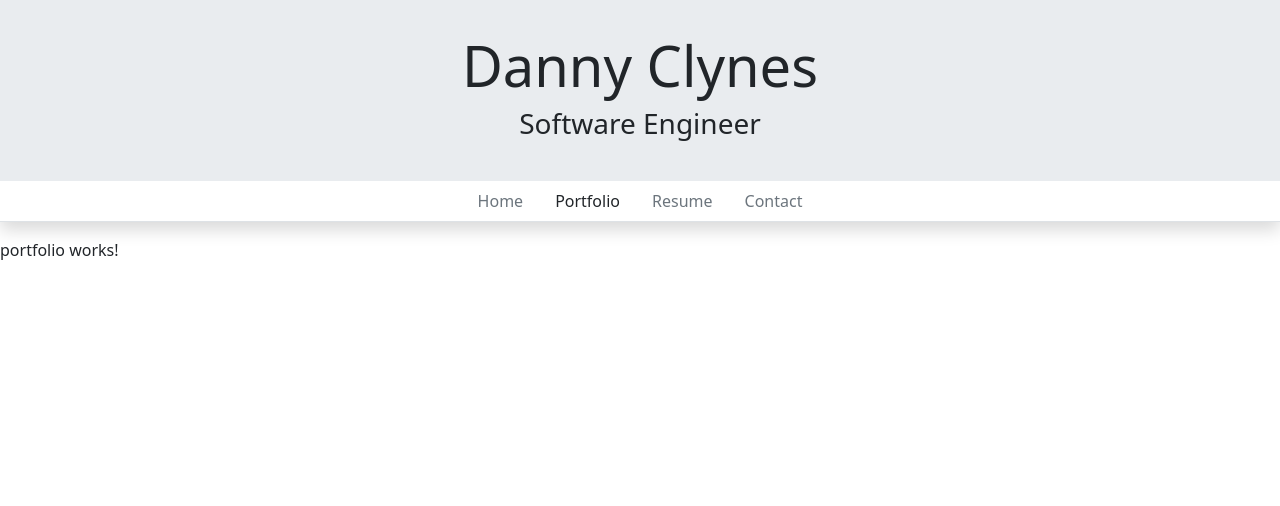
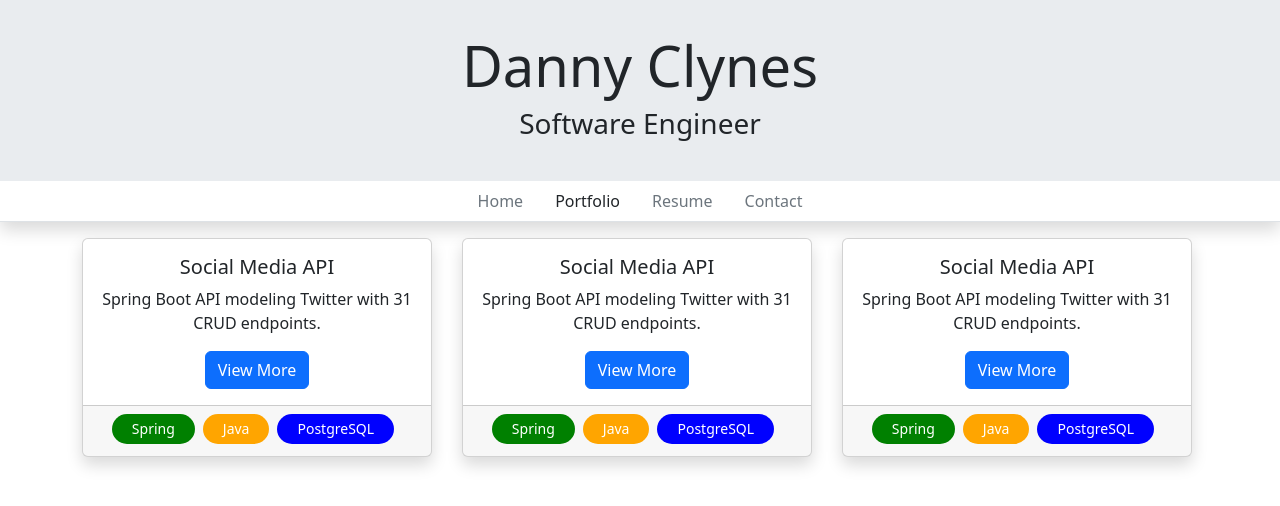
Before and after one commit to dannyc12/portfolio-website, an Angular app in the folder PortfolioWebsite/: page /portfolio in a window 1280 px wide. Shown: the top 506 px of the page. Built offline with nearby package versions, Linux system fonts and the light colour scheme.

Commit message:
add: created project-card component, and Project and Tag models for use in portfolio

```diff
--- a/PortfolioWebsite/src/app/app.module.ts
+++ b/PortfolioWebsite/src/app/app.module.ts
@@ -10,6 +10,7 @@
 import { PortfolioComponent } from './portfolio/portfolio.component';
 import { ResumeComponent } from './resume/resume.component';
 import { ContactComponent } from './contact/contact.component';
+import { ProjectCardComponent } from './project-card/project-card.component';
 
 @NgModule({
   declarations: [
@@ -19,7 +20,8 @@
     HomeComponent,
     PortfolioComponent,
     ResumeComponent,
-    ContactComponent
+    ContactComponent,
+    ProjectCardComponent
   ],
   imports: [
     BrowserModule,
--- /dev/null
+++ b/PortfolioWebsite/src/app/models/Project.ts
@@ -0,0 +1,11 @@
+import { Tag } from "./Tag";
+
+export interface Project {
+    id: number;
+    name: string;
+    summary: string;
+    description: string;
+    projectLink: string;
+    pictures: string[];
+    tags: Tag[];
+}
--- /dev/null
+++ b/PortfolioWebsite/src/app/models/Tag.ts
@@ -0,0 +1,18 @@
+export class Tag {
+    static readonly ANGULAR = new Tag('Angular', 'red');
+    static readonly SPRING = new Tag('Spring', 'green');
+    static readonly JAVA = new Tag('Java', 'orange');
+    static readonly POSTGRESQL = new Tag('PostgreSQL', 'blue');
+    static readonly PYTHON = new Tag('Python', 'yellow');
+    static readonly FLASK = new Tag('Flask', 'pink');
+    static readonly TYPESCRIPT = new Tag('TypeScript', 'darkred');
+
+
+    private constructor(private readonly key: string, public readonly color: string) {
+
+    }
+
+    toString() {
+        return this.key;
+    }
+}
--- a/PortfolioWebsite/src/app/portfolio/portfolio.component.css
+++ b/PortfolioWebsite/src/app/portfolio/portfolio.component.css
@@ -0,0 +1,4 @@
+.column-width {
+    max-width: 380px;
+    min-width: 380px;
+}
--- a/PortfolioWebsite/src/app/portfolio/portfolio.component.html
+++ b/PortfolioWebsite/src/app/portfolio/portfolio.component.html
@@ -1 +1,13 @@
-<p>portfolio works!</p>
+<div class="container">
+    <div class="row">
+        <div class="col-lg-4 col-md-6 mb-4 column-width">
+            <app-project-card [project]="project"></app-project-card>
+        </div>
+        <div class="col-lg-4 col-md-6 mb-4 column-width">
+            <app-project-card [project]="project"></app-project-card>
+        </div>
+        <div class="col-lg-4 col-md-6 mb-4 column-width">
+            <app-project-card [project]="project"></app-project-card>
+        </div>
+    </div>
+</div>
--- a/PortfolioWebsite/src/app/portfolio/portfolio.component.ts
+++ b/PortfolioWebsite/src/app/portfolio/portfolio.component.ts
@@ -1,5 +1,7 @@
 import { Component } from '@angular/core';
 import { Title } from '@angular/platform-browser';
+import { Project } from '../models/Project';
+import { Tag } from '../models/Tag';
 
 @Component({
   selector: 'app-portfolio',
@@ -7,8 +9,21 @@
   styleUrls: ['./portfolio.component.css']
 })
 export class PortfolioComponent {
+
+  project: Project = {
+    id: 0,
+    name: 'Social Media API',
+    summary: 'Spring Boot API modeling Twitter with 31 CRUD endpoints',
+    description: '',
+    projectLink: '',
+    tags: [Tag.SPRING, Tag.JAVA, Tag.POSTGRESQL],
+    pictures: []
+  }
+
   // This sets the title of the site in each the browser tab
   constructor(private titleService: Title) {
     this.titleService.setTitle('Danny Clynes - Portfolio');
   }
+
+
 }
--- /dev/null
+++ b/PortfolioWebsite/src/app/project-card/project-card.component.css
@@ -0,0 +1,15 @@
+.project {
+    max-width: 350px;
+    min-width: 350px;
+}
+
+.tag {
+    padding: 0 20px;
+    height: 30px;
+    width: fit-content;
+    font-size: 14px;
+    line-height: 30px;
+    border-radius: 25px;
+    background-color: blue;
+    color: white;
+}
--- /dev/null
+++ b/PortfolioWebsite/src/app/project-card/project-card.component.html
@@ -0,0 +1,15 @@
+<div class="card shadow text-center project">
+    <div class="card-body">
+        <h5 class="card-title">{{ project.name }}</h5>
+        <p class="card-text">{{ project.summary }}.</p>
+        <button class="btn btn-primary">View More</button>
+    </div>
+
+    <div class="card-footer">
+        <div class="d-flex flex-wrap justify-content-center">
+            <div *ngFor="let tag of project.tags">
+                <div class="tag me-2 mb-1" [style.background-color]="tag.color">{{ tag }}</div>
+            </div>
+        </div>
+    </div>
+</div>
```
Also changed, not shown: PortfolioWebsite/src/app/project-card/project-card.component.ts (added, +11 -0 lines), 1 other file (tests, documents, lock files or other folders).
